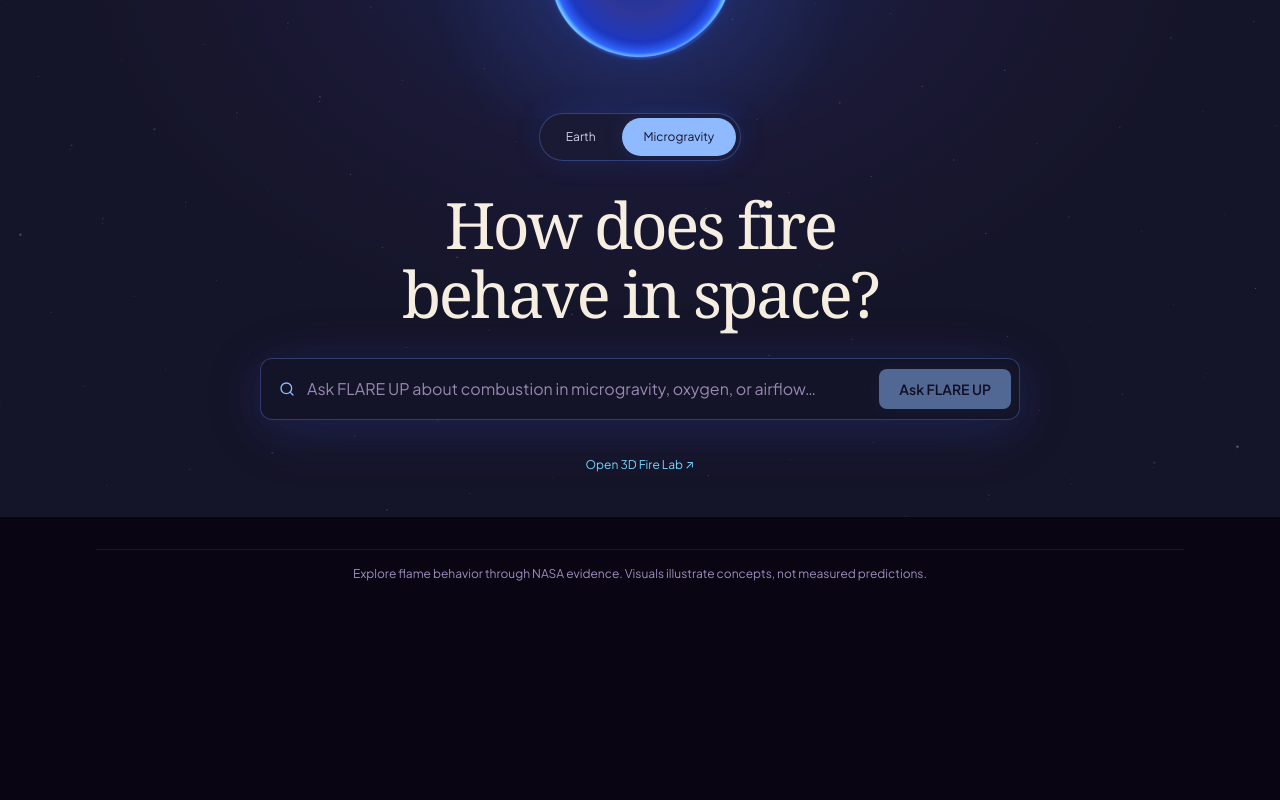
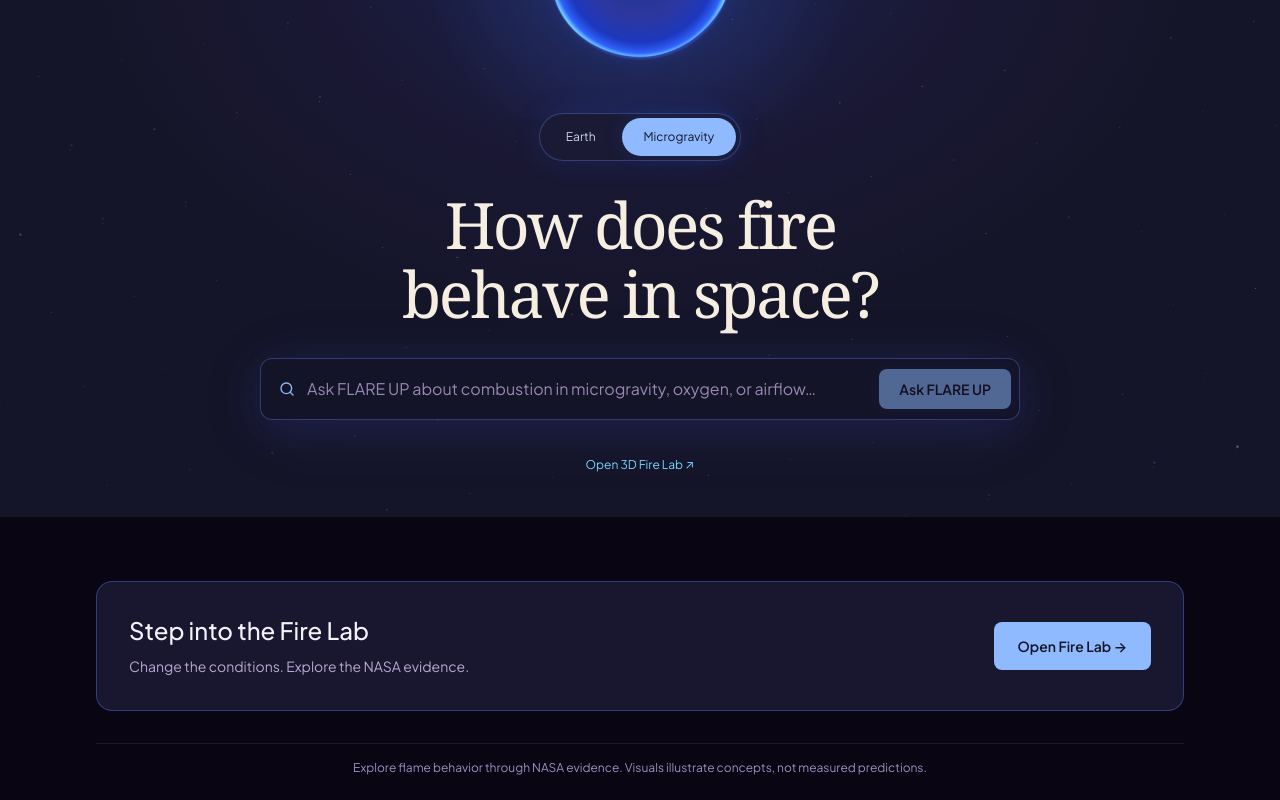
Before and after one commit to ranad0/FLARE-UP, a React (Vite) app in the folder frontend/: page / in a window 1280 px wide. Shown: the part 283-1083 px from the top of the page. Before the commit the page ends 889 px from the top, so only its background shows below. Built offline with nearby package versions, Linux system fonts and the light colour scheme.

Commit message:
Add a clear Fire Lab entry below search results

```diff
--- a/frontend/src/App.tsx
+++ b/frontend/src/App.tsx
@@ -14,6 +14,7 @@ export default function App() {
   const [mode, setMode] = useState<VisualMode>('micro');
   const [page, setPage] = useState<PageView>('home');
   const [lang, setLang] = useState<Language>('en');
+  useEffect(()=>{window.scrollTo({top:0,behavior:'auto'});},[page]);
 
   useEffect(() => {
     document.documentElement.lang = lang;
--- a/frontend/src/components/HomePage.tsx
+++ b/frontend/src/components/HomePage.tsx
@@ -153,6 +153,14 @@ export function HomePage({ t, mode, onModeChange, onOpenLab }: HomePageProps) {
         </section>
       )}
 
+      <section aria-label={t.nav.home==='Home'?'Explore Fire Lab':'استكشف مختبر النار'} className="mt-16 flex flex-col items-start justify-between gap-6 rounded-2xl border px-6 py-8 sm:flex-row sm:items-center sm:px-8" style={{borderColor:'var(--edge)',background:'var(--surface)',transition:'background-color var(--transition), border-color var(--transition)'}}>
+        <div className="space-y-2">
+          <h2 className="text-xl font-medium text-[#F5F1FA] sm:text-2xl">{t.nav.home==='Home'?'Step into the Fire Lab':'انتقل إلى مختبر النار'}</h2>
+          <p className="text-sm leading-6 text-[#B8A9CE]">{t.nav.home==='Home'?'Change the conditions. Explore the NASA evidence.':'غيّر الظروف واستكشف أدلة ناسا المرتبطة بها.'}</p>
+        </div>
+        <button type="button" onClick={onOpenLab} className="min-h-12 w-full shrink-0 rounded-lg px-6 py-3 text-sm font-semibold text-[#151529] focus-visible:outline-2 focus-visible:outline-offset-4 sm:w-auto" style={{background:'var(--accent)',transition:'background-color var(--transition)'}}>{t.nav.home==='Home'?'Open Fire Lab →':'افتح مختبر النار ←'}</button>
+      </section>
+
       {/* Unobtrusive Scientific Honesty Statement */}
       <footer className="mt-8 border-t border-[#7A5498]/20 pt-4 text-center">
         <p className="text-xs text-[#9D8EC0]">{t.honestyNotice}</p>
```
